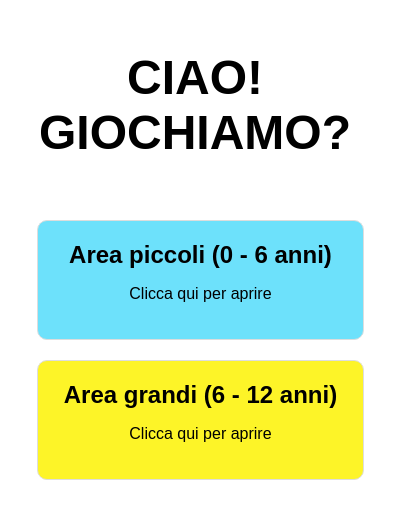
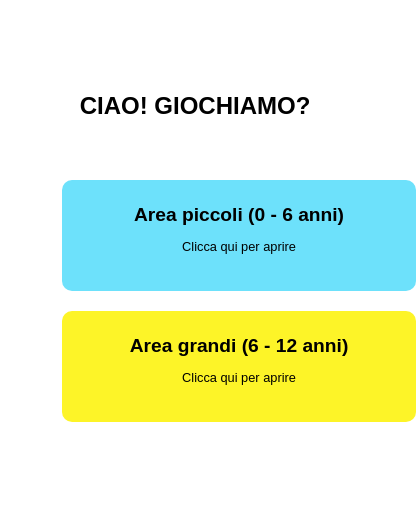
Before and after one commit to albertoguerra-code/tesi, a plain HTML site: page index.html in a window 390 px wide. Shown: the part 163-682 px from the top of the page, 416 px wide, since content can reach past the window. Drawn offline with Linux system fonts and the light colour scheme.

Commit message:
Update styles.css

```diff
--- a/styles.css
+++ b/styles.css
@@ -1,3 +1,4 @@
+/* Stili base per tutti i dispositivi */
 body {
     font-family: Arial, sans-serif;
     margin: 0;
@@ -12,7 +13,7 @@ body {
 }
 
 .benvenuto {
-    font-size: 3rem;
+    font-size: 2.5rem;
     color: #000000;
     font-family: Arial, sans-serif;
     font-weight: bold;
@@ -30,45 +31,21 @@ body {
 
 .box {
     background-color: #f0f0f0;
-    padding: 20px;
-    border: 1px solid #ddd;
-    width: 80%;
-    margin: 20px auto;
-  }
-
-.back-button {
-    position: absolute;
-    top: 20px;
-    left: 20px;
-    background-color: #3498db;
-    color: white;
-    border: none;
-    padding: 10px 20px;
-    border-radius: 5px;
-    cursor: pointer;
-    font-size: 1rem;
-}
-
-.back-button:hover {
-    background-color: #2980b9;
-}
-
-.box {
-    background-color: #fafeff;
-    padding: 20px;
+    padding: 2rem;
     margin: 20px;
     border-radius: 10px;
-    width: 80%;
+    width: 90%; /* Larghezza flessibile */
     max-width: 500px;
     cursor: pointer;
     text-align: center;
 }
+
 .area.piccoli {
     background-color: #6de1fb;
-    padding: 20px;
+    padding: 2rem;
     margin: 20px;
     border-radius: 10px;
-    width: 80%;
+    width: 90%;
     max-width: 500px;
     cursor: pointer;
     text-align: center;
@@ -76,11 +53,11 @@ body {
 
 .area.grandi {
     background-color: #fdf428;
-    padding: 20px;
+    padding: 2rem;
     margin: 20px;
     border-radius: 10px;
     transition: background-color 0.3s ease;
-    width: 80%;
+    width: 90%;
     max-width: 500px;
     cursor: pointer;
     text-align: center;
@@ -102,7 +79,7 @@ body {
     font-size: 1rem;
 }
 
-/* Modale per visualizzare le immagini */
+/* Stile per modale */
 .modal {
     position: fixed;
     z-index: 1;
@@ -113,13 +90,13 @@ body {
     background-color: rgba(0, 0, 0, 0.8);
     overflow: auto;
     display: flex;
-   /*align-items: center;
-    justify-content: center;*/
 }
 
 .modal img {
     display: block;
     margin: auto;
+    max-width: 100%;
+    height: auto;
 }
 
 .modal-content {
@@ -130,10 +107,6 @@ body {
     max-height: 90%;
     height: 100vh;
     border-radius: 10px;
-}
-img {
-    max-width: 100 %;
-    height:auto;
 }
 
 .close {
@@ -146,6 +119,7 @@ img {
     transition: 0.3s;
     cursor: pointer;
 }
+
 .prev, .next {
     position: absolute;
     top: 50%;
@@ -174,10 +148,61 @@ img {
     display: block;
     text-align: center;
     color: white;
-    font-size: 18px;
+    font-size: 1rem;
     padding: 10px 0;
 }
 
 #imageModal {
     display: none;
 }
+
+/* Media Query per tablet */
+@media (max-width: 768px) {
+    .benvenuto {
+        font-size: 2rem;
+    }
+
+    .box, .area.piccoli, .area.grandi {
+        width: 95%;
+    }
+
+    .content h2 {
+        font-size: 1.3rem;
+    }
+
+    .content p {
+        font-size: 0.9rem;
+    }
+}
+
+/* Media Query per smartphone */
+@media (max-width: 480px) {
+    .benvenuto {
+        font-size: 1.5rem;
+    }
+
+    .box, .area.piccoli, .area.grandi {
+        width: 100%;
+        padding: 1.5rem;
+    }
+
+    .content h2 {
+        font-size: 1.2rem;
+    }
+
+    .content p {
+        font-size: 0.8rem;
+    }
+
+    .close {
+        font-size: 30px;
+    }
+
+    .prev, .next {
+        font-size: 30px;
+    }
+
+    .caption {
+        font-size: 0.9rem;
+    }
+}
```
Lines whose indentation alone changed are shown as unchanged.
